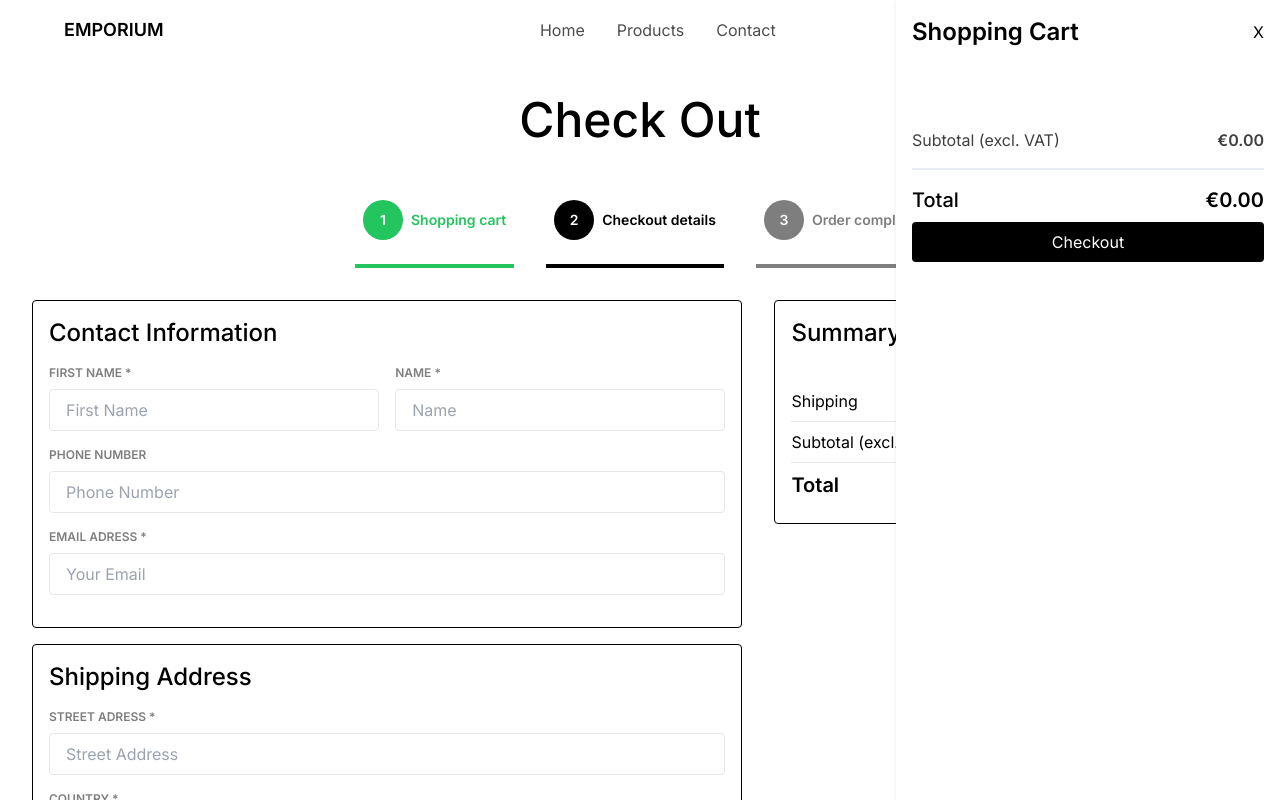
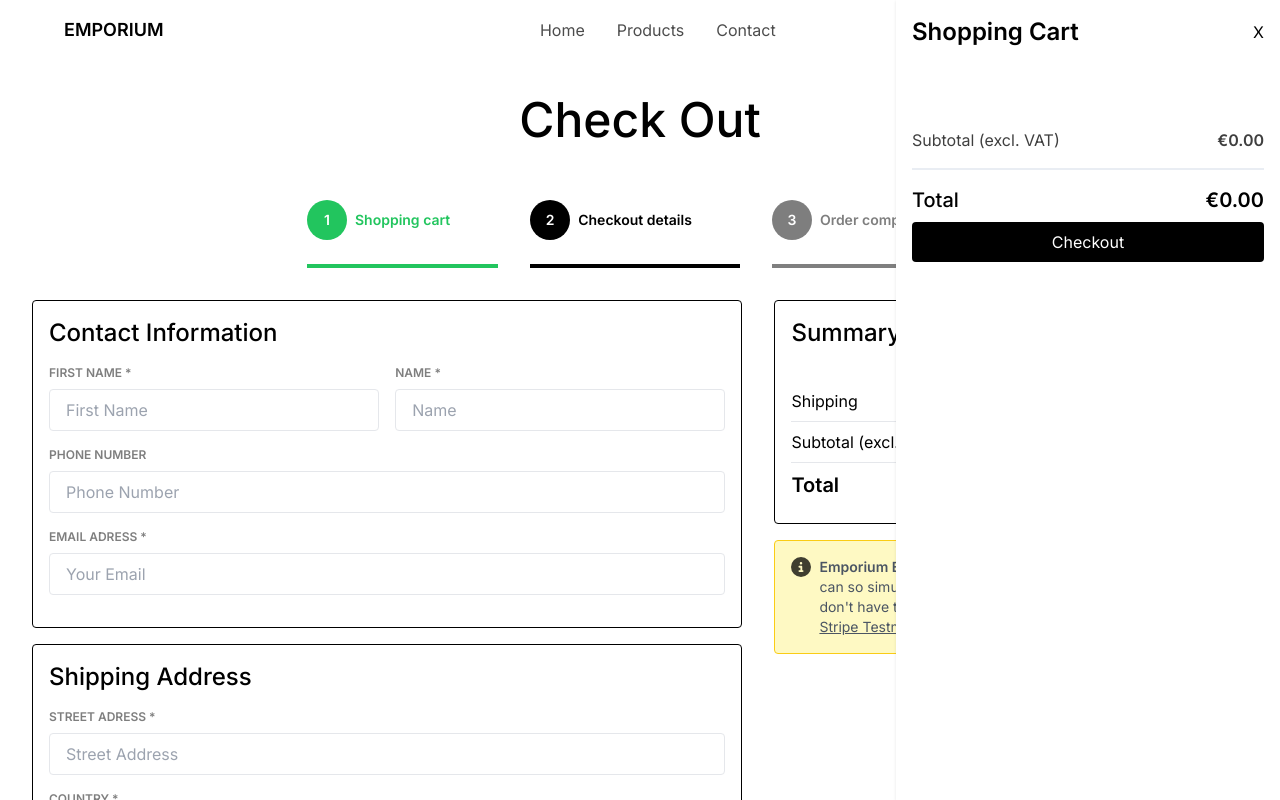
Before and after one commit to antoinel74/Emporium-Eshop, a Next.js app: page /checkout-form in a window 1280 px wide. Shown: the top 800 px of the page. Built offline with nearby package versions, Linux system fonts and the light colour scheme.

Commit message:
feat/disclaimer: add cart disclaimer + fix cart stytle

```diff
--- a/src/app/checkout-form/page.tsx
+++ b/src/app/checkout-form/page.tsx
@@ -5,11 +5,15 @@ import useCart from "@/stores/cart.store";
 import { OrderForm } from "@/components/Forms/ContactInfo";
 import { ShippingInfo } from "@/components/Forms/ShippingInfo";
 import { CheckoutStatus } from "@/components/CheckoutStatus";
+import CartItem from "@/components/Cart/CartItem";
+import { CartDisclaimer } from "@/components/Cart/CartDisclaimer";
 
 const CheckoutForm = () => {
   const cartItems = useCart((state?: any) => state.cart);
+  const removeItem = useCart((state?: any) => state.removeItem);
+  const router = useRouter();
+
   console.log(cartItems);
-  const router = useRouter();
 
   async function checkout() {
     const lineItems = cartItems.map((cartItems: any) => {
@@ -30,6 +34,10 @@ const CheckoutForm = () => {
     router.push(data.session.url);
   }
 
+  const handleRemoveItem = (itemIndex: number) => {
+    removeItem({ itemIndex });
+  };
+
   const total = cartItems.reduce((acc: number, item: any) => acc + (item.cost / 100 || 0) * (item.quantity || 0), 0);
   const vatRate = 0.21;
   const subtotal = total - total * vatRate;
@@ -38,15 +46,15 @@ const CheckoutForm = () => {
     <div className="w-full bg-white mt-24">
       <h2 className="text-5xl font-medium text-center">Check Out</h2>
       <CheckoutStatus />
-      <div className="flex gap-4 md:gap-8 justify-center px-4 md:px-8 my-6">
-        <div className="w-[60%] space-y-4">
+      <div className="flex flex-col md:flex-row gap-4 md:gap-8 justify-center px-4 md:px-8 my-6">
+        <div className="w-full md:w-[60%] space-y-4">
           <OrderForm />
           <ShippingInfo />
           <button onClick={checkout} className="w-full bg-black text-white p-2 rounded">
             Place Order
           </button>
         </div>
-        <div className="w-[40%]">
+        <div className="w-full md:w-[40%] space-y-4">
           <div className="border border-black rounded p-4">
             <h3 className="text-2xl font-medium">Summary</h3>
             {!cartItems ? (
@@ -55,13 +63,7 @@ const CheckoutForm = () => {
               <div className="overflow-scroll py-4">
                 {cartItems.map((cartItem: { quantity: number; name: string; cost: number }, itemIndex: number) => {
                   return (
-                    <div key={itemIndex} className="my-4 border-b pb-2">
-                      <div className="flex justify-between font-medium">
-                        <p>{cartItem.name}</p>
-                        <span>€{cartItem.cost / 100}</span>
-                      </div>
-                      <p className="opacity-50">Quantity: {cartItem.quantity}</p>
-                    </div>
+                    <CartItem key={itemIndex} cartItem={cartItem} onRemoveItem={() => handleRemoveItem(itemIndex)} />
                   );
                 })}
               </div>
@@ -76,6 +78,7 @@ const CheckoutForm = () => {
               Total <span>€{total.toFixed(2)}</span>
             </p>
           </div>
+          <CartDisclaimer />
         </div>
       </div>
     </div>
--- a/src/app/product/page.tsx
+++ b/src/app/product/page.tsx
@@ -32,7 +32,7 @@ export default function Product(props?: any) {
   };
 
   return (
-    <div>
+    <div className="mb-12">
       {name && (
         <div className="flex flex-col lg:flex-row min-h-screen w-full mt-16 lg:mt-24 lg:px-16">
           <figure className="relative w-full lg:w-1/2 min-h-[500px] mx-auto">
--- a/src/app/success/page.tsx
+++ b/src/app/success/page.tsx
@@ -1,9 +1,11 @@
 import React from "react";
+import { CheckoutStatus } from "@/components/CheckoutStatus";
 
 const Success = () => {
   return (
-    <div className="min-h-screen w-full bg-white flex items-center justify-center">
+    <div className="min-h-screen w-full bg-white mt-24">
       <h2 className="md:text-3xl text-4xl font-semibold text-center">Order Complete !</h2>
+      <CheckoutStatus />
     </div>
   );
 };
--- /dev/null
+++ b/src/components/Cart/CartDisclaimer.tsx
@@ -0,0 +1,18 @@
+import React from "react";
+
+export const CartDisclaimer = () => {
+  return (
+    <div className="bg-yellow-100 border border-yellow-400 rounded p-4 text-gray-600 text-sm">
+      <div className="flex gap-2">
+        <img src="/info.svg" className="h-5 w-5 opacity-75" />
+        <p>
+          <span className="font-semibold">Emporium Eshop</span> has been made for learning purpose, you can so simulate
+          the full checkout process with Stripe but you don't have to use you real informations.{" "}
+          <a href="https://stripe.com/docs/test-mode" className="underline">
+            Learn more about Stripe Testmode
+          </a>
+        </p>
+      </div>
+    </div>
+  );
+};
--- /dev/null
+++ b/src/components/Cart/CartItem.tsx
@@ -0,0 +1,30 @@
+import React from "react";
+
+interface CartItemProps {
+  cartItem: {
+    quantity: number;
+    name: string;
+    cost: number;
+  };
+  onRemoveItem: () => void;
+}
+
+const CartItem: React.FC<CartItemProps> = ({ cartItem, onRemoveItem }) => {
+  return (
+    <div className="my-4 border-b pb-2">
+      <div className="flex justify-between font-medium">
+        <p>{cartItem.name}</p>
+        <span>€{cartItem.cost / 100}</span>
+      </div>
+      <p className="opacity-50">Quantity: {cartItem.quantity}</p>
+      <button
+        onClick={onRemoveItem}
+        className="p-1 border hover:border-black hover:bg-transparent bg-gray-100 px-2 rounded my-2"
+      >
+        Remove
+      </button>
+    </div>
+  );
+};
+
+export default CartItem;
--- a/src/components/CartModal.tsx
+++ b/src/components/CartModal.tsx
@@ -1,15 +1,23 @@
+"use client";
 import React from "react";
 import useCart from "@/stores/cart.store";
 import ReactDOM from "react-dom";
 import Link from "next/link";
+import CartItem from "./Cart/CartItem";
 
 export default function CartModal() {
   const closeModal = useCart((state?: any) => state.setOpenModal);
   const cartItems = useCart((state?: any) => state.cart);
+  const removeItem = useCart((state?: any) => state.removeItem);
 
   const handleCheckoutClick = () => {
     closeModal();
   };
+
+  const handleRemoveItem = (itemIndex: number) => {
+    removeItem({ itemIndex });
+  };
+
   /*   console.log(cartItems); */
 
   const total = cartItems.reduce((acc: number, item: any) => acc + (item.cost / 100 || 0) * (item.quantity || 0), 0);
@@ -33,11 +41,7 @@ export default function CartModal() {
             <div className="overflow-scroll py-6">
               {cartItems.map((cartItem: { quantity: number; name: string; cost: number }, itemIndex: number) => {
                 return (
-                  <div key={itemIndex}>
-                    <p>Quantity: {cartItem.quantity}</p>
-                    <p>Name: {cartItem.name}</p>
-                    <p>€{cartItem.cost / 100}</p>
-                  </div>
+                  <CartItem key={itemIndex} cartItem={cartItem} onRemoveItem={() => handleRemoveItem(itemIndex)} />
                 );
               })}
             </div>
--- a/src/components/CheckoutStatus.tsx
+++ b/src/components/CheckoutStatus.tsx
@@ -1,3 +1,4 @@
+"use client";
 import { usePathname } from "next/navigation";
 import React from "react";
 
@@ -9,17 +10,17 @@ export const CheckoutStatus = () => {
   return (
     <div className="hidden md:flex gap-8 text-sm py-2 mt-12 justify-center">
       <p
-        className={`flex items-center gap-2 font-semibold pb-6 px-2 border-b-4 ${processing ? "text-green-500 border-green-500" : ""}`}
+        className={`flex items-center gap-2 font-semibold pb-6 pr-12 border-b-4 ${processing || success ? "text-green-500 border-green-500" : ""}`}
       >
         <span
-          className={`flex justify-center items-center rounded-full h-10 w-10 ${processing ? "bg-green-500" : "bg-black"} text-white`}
+          className={`flex justify-center items-center rounded-full h-10 w-10 ${processing || success ? "bg-green-500" : "bg-black"} text-white`}
         >
           1
         </span>
         Shopping cart
       </p>
       <p
-        className={`flex items-center gap-2 font-semibold pb-6 px-2 border-b-4 ${success ? "border-green-500 text-green-500" : "border-black"}`}
+        className={`flex items-center gap-2 font-semibold pb-6 pr-12 border-b-4 ${success ? "border-green-500 text-green-500" : "border-black"}`}
       >
         <span
           className={`flex justify-center items-center rounded-full h-10 w-10 text-white ${success ? "bg-green-500" : "bg-black"}`}
@@ -29,7 +30,7 @@ export const CheckoutStatus = () => {
         Checkout details
       </p>
       <p
-        className={`flex items-center gap-2 font-semibold pb-6 px-2 border-b-4 border-black ${processing ? "opacity-50" : ""} ${success ? "opacity-100 border-green-500 text-green-500" : ""}`}
+        className={`flex items-center gap-2 font-semibold pb-6 pr-12 border-b-4 border-black ${processing ? "opacity-50" : ""} ${success ? "opacity-100 border-green-500 text-green-500" : ""}`}
       >
         <span
           className={`flex justify-center items-center rounded-full h-10 w-10 text-white ${success ? "bg-green-500" : "bg-black"}`}
```
Also changed, not shown: public/info.svg (added).
